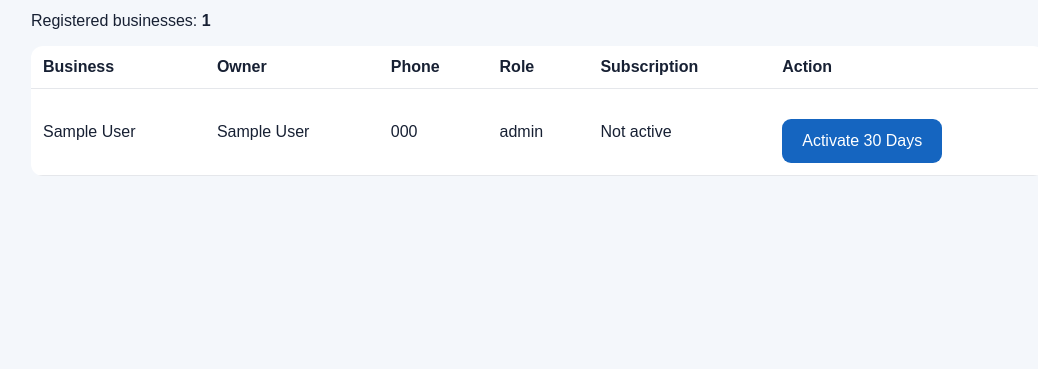
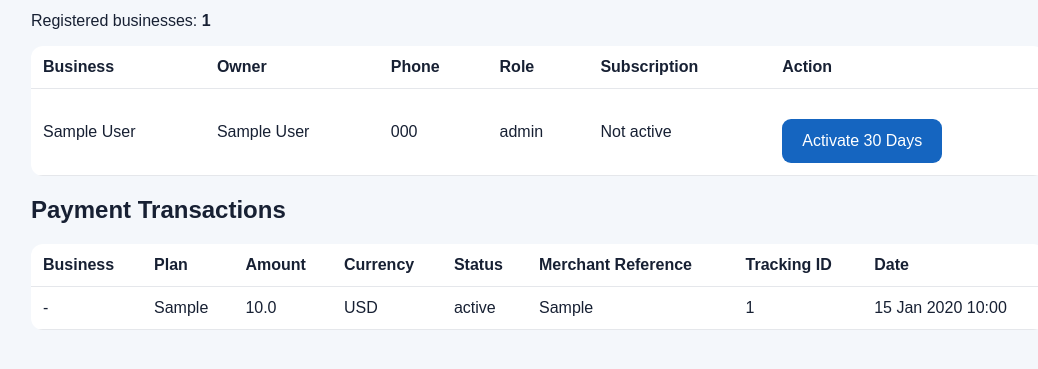
Before and after one commit to Okidi-richard/Business-Sales-Tracker, a Flask app: page /admin in a window 1280 px wide. Shown: the part 158-527 px from the top of the page, without its empty margins (102-1140 px from the left). Run offline with Flask 3, Linux system fonts and the light colour scheme; the visitor is signed in with stand-in values (Sample User, id 1); tables that the repository leaves empty hold one stand-in row (values such as "Sample post").

Commit message:
Add payment transactions table in admin template
Added a new section to display payment transactions with relevant details.

```diff
--- a/templates/admin.html
+++ b/templates/admin.html
@@ -52,4 +52,44 @@
     </table>
 </div>
 
+<h2>Payment Transactions</h2>
+
+<div class="table-wrap">
+    <table>
+        <tr>
+            <th>Business</th>
+            <th>Plan</th>
+            <th>Amount</th>
+            <th>Currency</th>
+            <th>Status</th>
+            <th>Merchant Reference</th>
+            <th>Tracking ID</th>
+            <th>Date</th>
+        </tr>
+
+        {% for payment in payments %}
+        <tr>
+            <td>
+                {% if payment.user %}
+                    {{ payment.user.business_name }}
+                {% else %}
+                    -
+                {% endif %}
+            </td>
+            <td>{{ payment.plan }}</td>
+            <td>{{ payment.amount }}</td>
+            <td>{{ payment.currency }}</td>
+            <td>{{ payment.status }}</td>
+            <td>{{ payment.merchant_reference }}</td>
+            <td>{{ payment.tracking_id or "-" }}</td>
+            <td>{{ payment.created_at.strftime('%d %b %Y %H:%M') }}</td>
+        </tr>
+        {% else %}
+        <tr>
+            <td colspan="8">No payment transactions yet.</td>
+        </tr>
+        {% endfor %}
+    </table>
+</div>
+
 {% endblock %}
```
